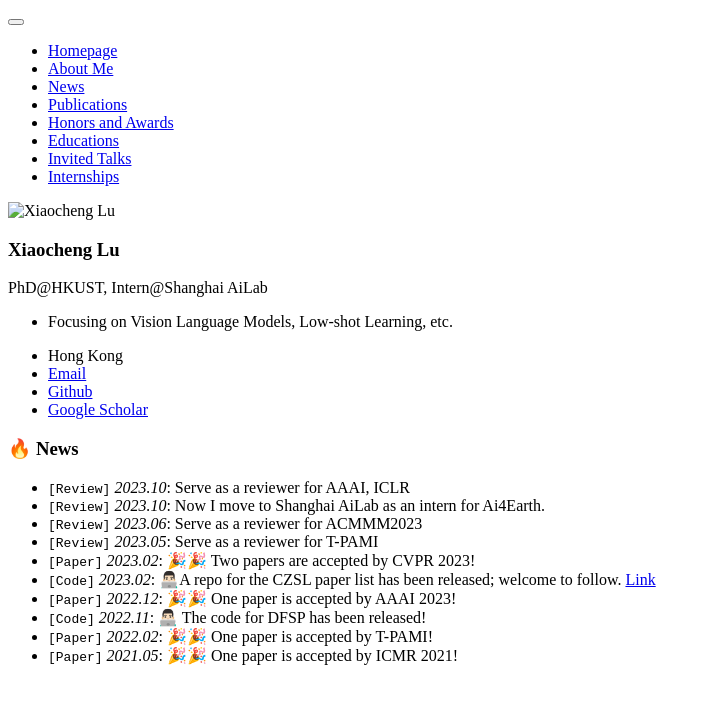
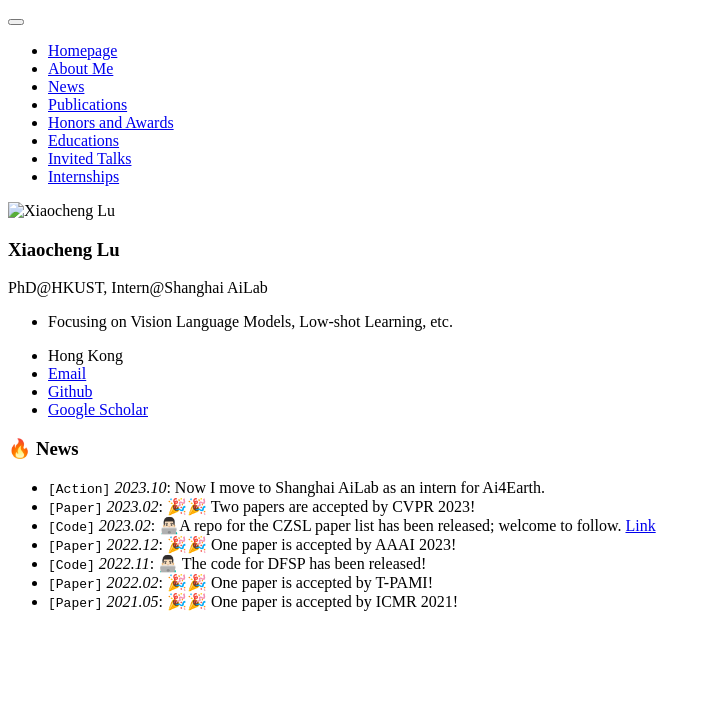
Before and after one commit to Forest-art/forest-art.github.io, a Jekyll site: the page built from _pages/includes/news.md, in a window 1280 px wide. Shown: the top 704 px of the page, without its empty margins (0-709 px from the left). Built offline with Jekyll 4.4.1, drawn with Linux system fonts in a browser that asks for light colours; our own code applies the rules of GitHub Pages for plain Markdown files.

Commit message:
Update news.md

```diff
--- a/_pages/includes/news.md
+++ b/_pages/includes/news.md
@@ -1,8 +1,5 @@
 # 🔥 News
-- ``[Review]`` *2023.10*: Serve as a reviewer for AAAI, ICLR
-- ``[Review]`` *2023.10*: Now I move to Shanghai AiLab as an intern for Ai4Earth.
-- ``[Review]`` *2023.06*: Serve as a reviewer for ACMMM2023
-- ``[Review]`` *2023.05*: Serve as a reviewer for T-PAMI
+- ``[Action]`` *2023.10*: Now I move to Shanghai AiLab as an intern for Ai4Earth.
 - ``[Paper]`` *2023.02*: 🎉🎉 Two papers are accepted by CVPR 2023!
 - ``[Code]`` *2023.02*: 👨🏻‍💻A repo for the CZSL paper list has been released; welcome to follow. [Link](https://github.com/Forest-art/Awesome-Compositional-Zero-Shot-Learning)
 - ``[Paper]`` *2022.12*: 🎉🎉 One paper is accepted by AAAI 2023!
```
